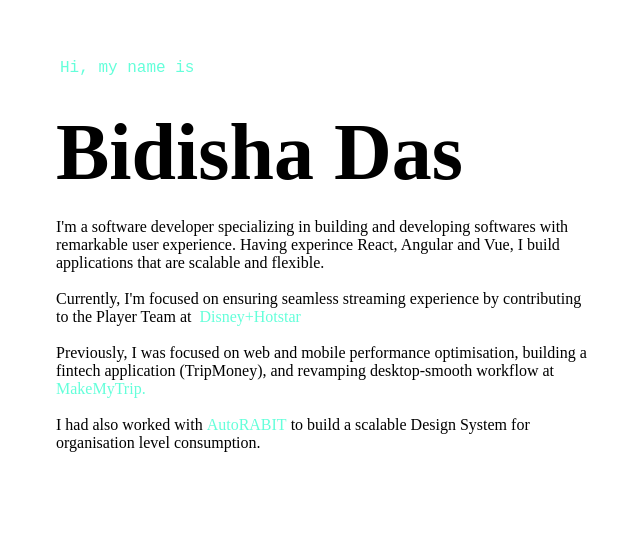
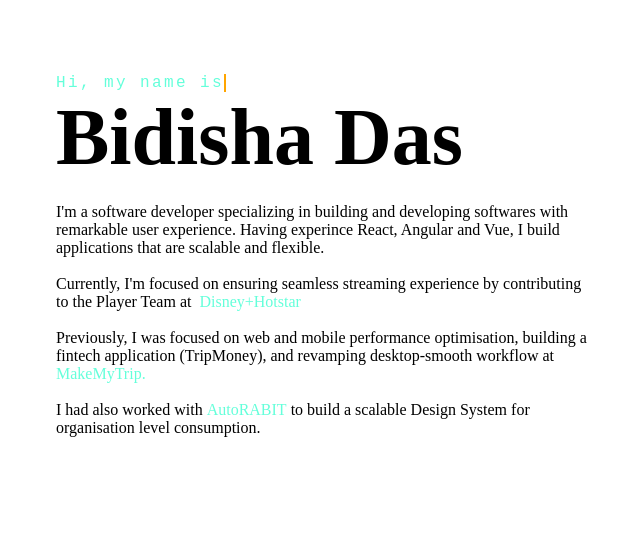
Before and after one commit to officialbidisha/PortfolioBidisha, a Next.js app: page /content in a window 1280 px wide. Shown: the part 245-800 px from the top of the page, without its empty margins (102-742 px from the left). Built offline with nearby package versions, Linux system fonts and the light colour scheme.

Commit message:
Added basic typewriter effect

```diff
--- a/pages/content.js
+++ b/pages/content.js
@@ -5,7 +5,7 @@
     <div id="content">
       <main className={`${styles.pagesStylesMainContainer} ${styles.fillHeight}`}>
         <section className={styles.heroStyledHeroSection}>
-          <div style={{ transitionDelay: '100ms'}}>
+          <div className={styles.typewriter} style={{ transitionDelay: '100ms'}}>
             <h1>Hi, my name is</h1>
           </div>
           <div  style={{transitionDelay: '300ms'}}>
--- a/pages/content.module.css
+++ b/pages/content.module.css
@@ -538,3 +538,26 @@
   position: relative;
   transition: all 0.25s cubic-bezier(0.645, 0.045, 0.355, 1);
 }
+.typewriter h1 {
+  font-family: monospace;
+  overflow: hidden; /* Ensures the content is not revealed until the animation */
+  border-right: .15em solid orange; /* The typwriter cursor */
+  white-space: nowrap; /* Keeps the content on a single line */
+  margin: 0 auto; /* Gives that scrolling effect as the typing happens */
+  letter-spacing: .15em; /* Adjust as needed */
+  animation:
+    typing 3.5s steps(30, end),
+    blink-caret .5s step-end infinite;
+}
+
+/* The typing effect */
+@keyframes typing {
+  from { width: 0 }
+  to { width: 100% }
+}
+
+/* The typewriter cursor effect */
+@keyframes blink-caret {
+  from, to { border-color: transparent }
+  50% { border-color: orange }
+}
```
